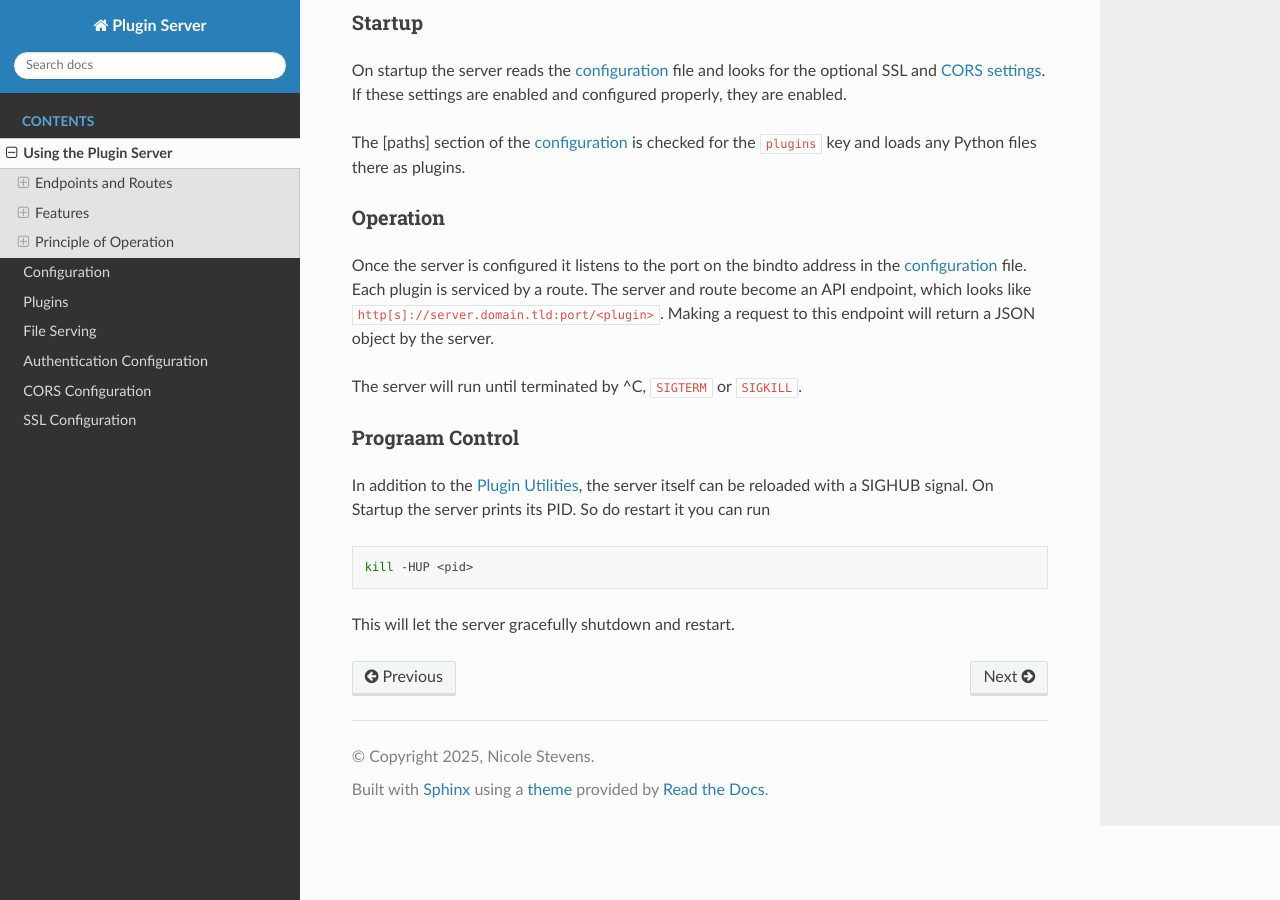
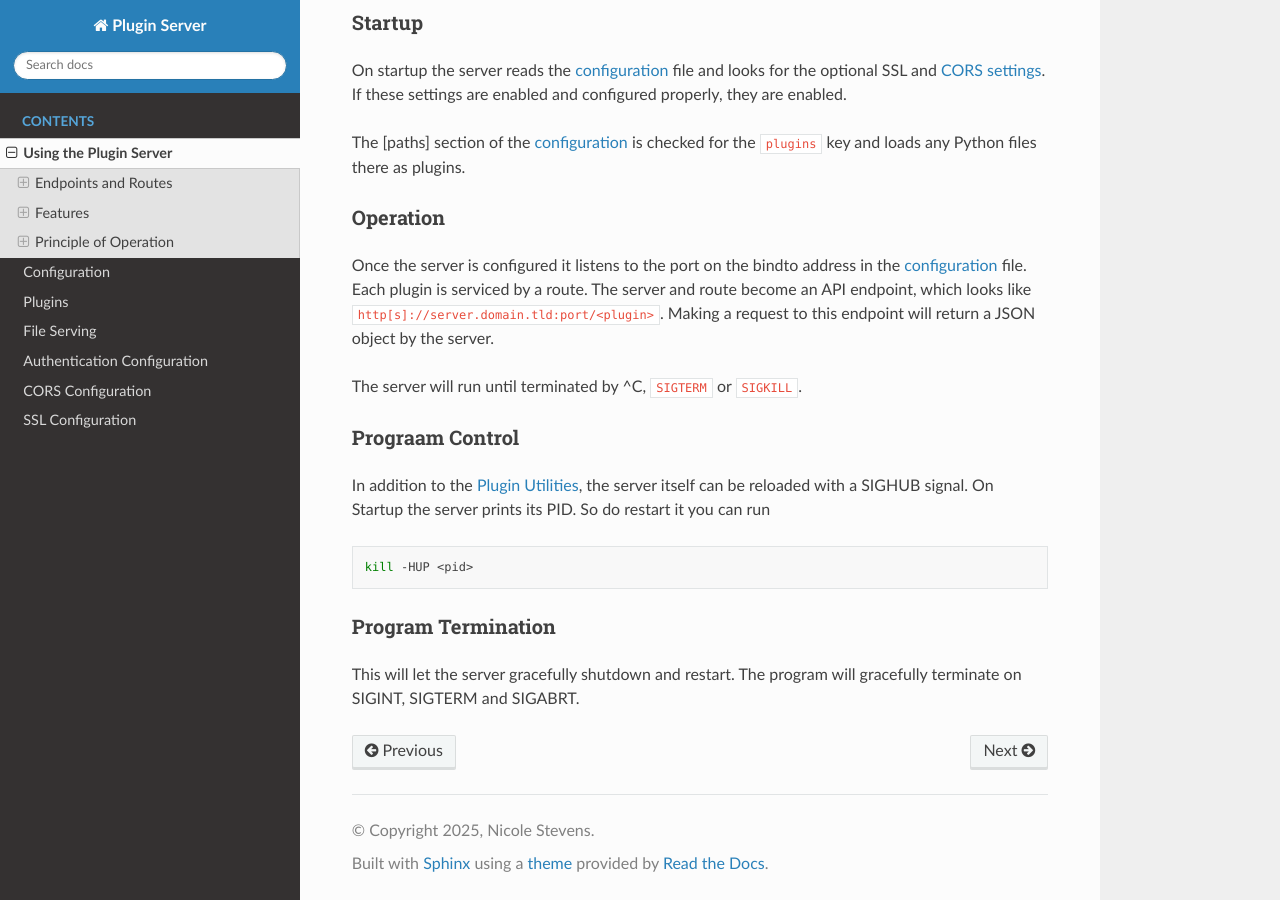
Before and after one commit to nicciniamh/pluginserver, a Sphinx documentation site: the page built from docs/Usage.md, in a window 1280 px wide and 900 px high, scrolled down 1652 px. Built offline with Sphinx 7.4.7 and the Read the Docs theme 3.1.0, drawn with Linux system fonts in a browser that asks for light colours.

Commit message:
updated to reflect signals

````diff
--- a/docs/Usage.md
+++ b/docs/Usage.md
@@ -64,4 +64,5 @@ In addition to the [Plugin Utilities](#plugin-utilities), the server itself can
 kill -HUP <pid>
 ```
 
-This will let the server gracefully shutdown and restart.
+### Program Termination
+This will let the server gracefully shutdown and restart. The program will gracefully terminate on SIGINT, SIGTERM and SIGABRT.
````
